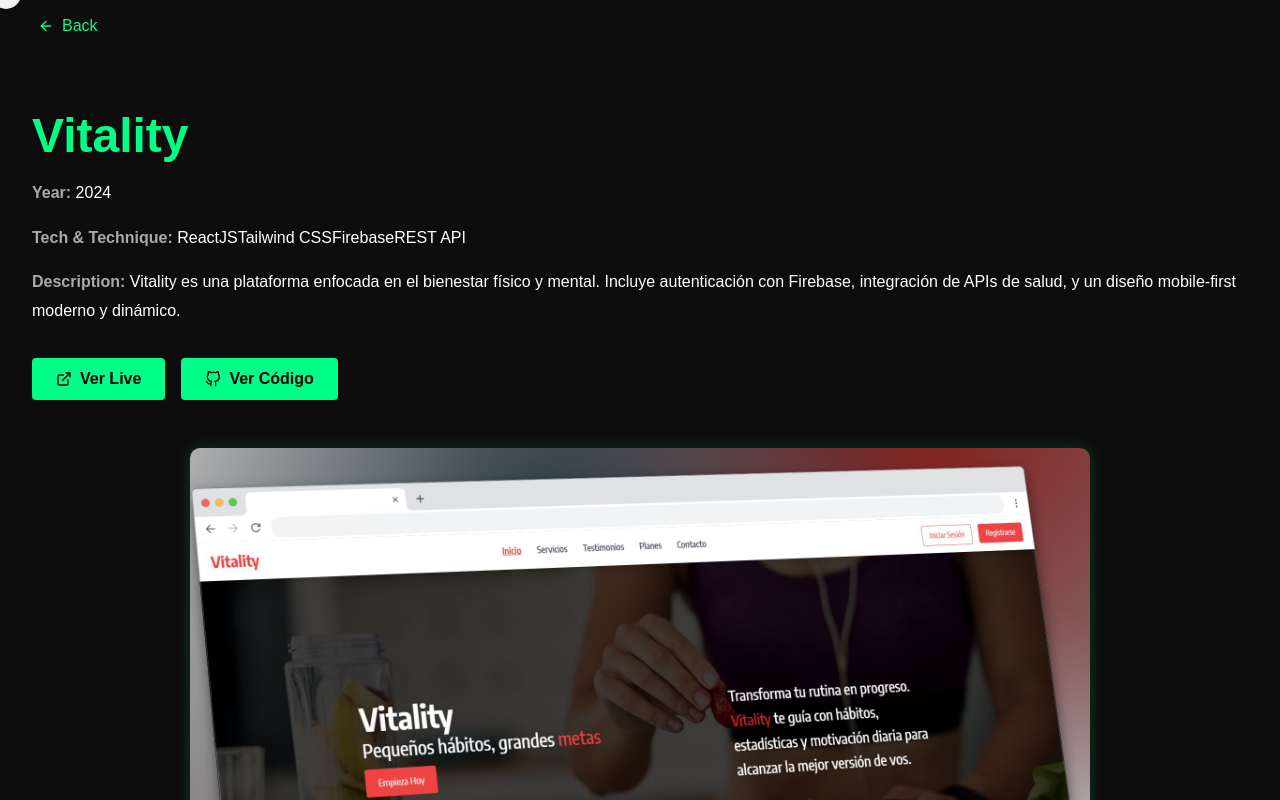
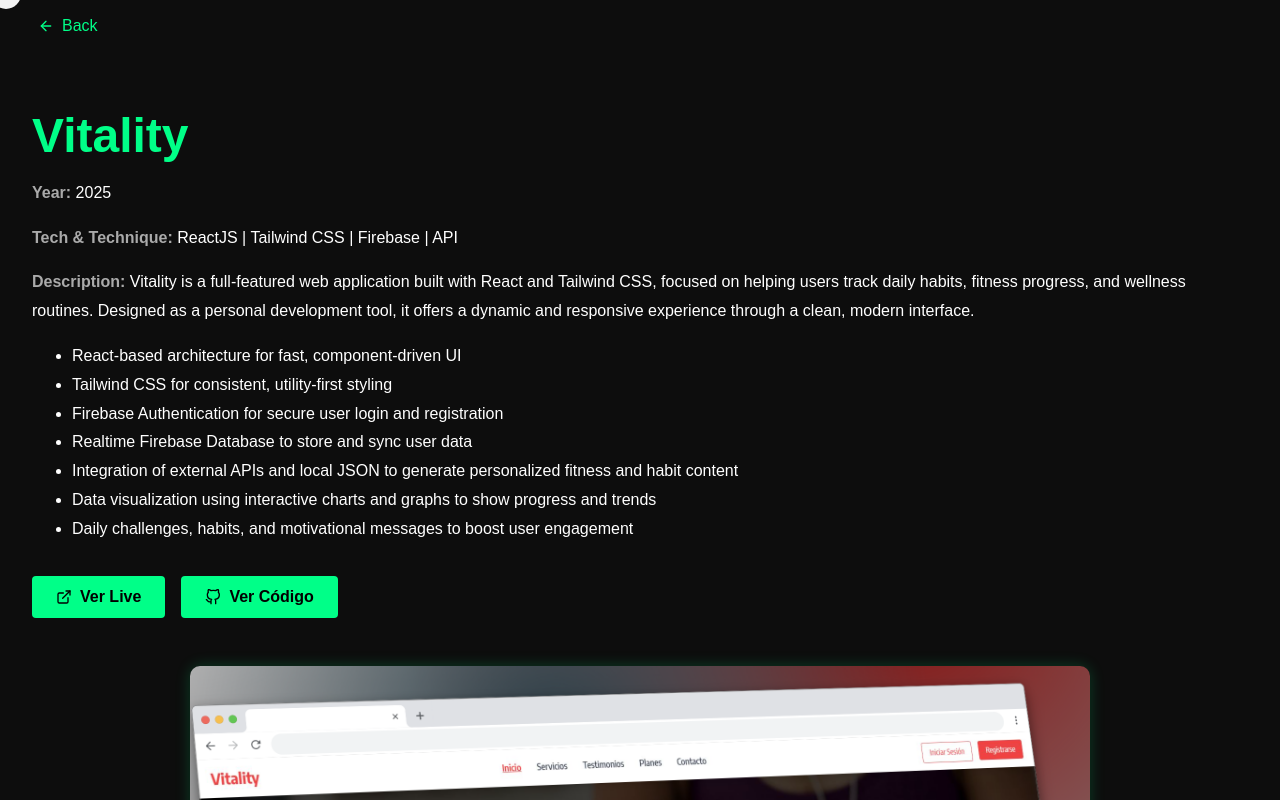
Before and after one commit to BrainnerBR/Portfolio, a React (Vite) app: page /proyecto/1 in a window 1280 px wide. Shown: the top 800 px of the page. Built offline with nearby package versions, Linux system fonts and the light colour scheme; a web font is replaced by a local one.

Commit message:
projects completed, emailJs function,

```diff
--- a/package.json
+++ b/package.json
@@ -9,6 +9,7 @@
     "preview": "vite preview"
   },
   "dependencies": {
+    "@emailjs/browser": "^4.4.1",
     "framer-motion": "^12.19.1",
     "gsap": "^3.13.0",
     "lenis": "^1.3.4",
@@ -17,7 +18,8 @@
     "react-icons": "^5.5.0",
     "react-intersection-observer": "^9.16.0",
     "react-router-dom": "^7.6.2",
-    "react-simple-typewriter": "^5.0.1"
+    "react-simple-typewriter": "^5.0.1",
+    "sonner": "^2.0.5"
   },
   "devDependencies": {
     "@eslint/js": "^9.25.0",
--- a/src/App.jsx
+++ b/src/App.jsx
@@ -7,12 +7,14 @@
 import ProjectDetail from './components/ProjectDetail';
 import { BrowserRouter as Router, Routes, Route } from 'react-router-dom';
 import AboutMe from './components/AboutMe';
+import { Toaster } from 'sonner';
 
 
 function App() {
 
   return (
     <Router>
+      <Toaster position="top-center" richColors />
       <ScrollBar />
       <CustomCursor />
 
--- a/src/components/Contact.jsx
+++ b/src/components/Contact.jsx
@@ -1,41 +1,55 @@
-// src/components/Contact.jsx
 import '../styles/Contact.scss';
 import { FaGithub, FaLinkedin, FaEnvelope, FaTwitter, FaInstagram } from 'react-icons/fa';
+import emailjs from '@emailjs/browser';
+import { useRef } from 'react';
+import { Toaster, toast } from 'sonner';
+
 
 const Contact = () => {
+  const form = useRef();
+
+  const sendEmail = (e) => {
+    e.preventDefault();
+
+    emailjs
+      .sendForm('service_rghxrjv', 'template_zg6vyxo', form.current, 'BKxQJ1pyOTxQcx3Um')
+      .then(
+        () => {
+          toast.success('Mensaje enviado con éxito 🚀');
+          form.current.reset();
+        },
+        (error) => {
+          toast.error('Error al enviar el mensaje ❌');
+          console.log(error.text);
+        }
+      );
+  };
+
   return (
     <section className="contact" id="contacto">
-      <h2 className="contact__title">Want to <span style={{color: '#00ff99'}}>Contact</span> me ?</h2>
+      <h2 className="contact__title">
+        Want to <span style={{ color: '#00ff99' }}>Contact</span> me ?
+      </h2>
 
       <div className="contact__content">
-        {/* Formulario */}
-        <form
-          className="contact__form"
-          onSubmit={(e) => {
-            e.preventDefault();
-            alert("Mensaje enviado 🚀 (esto es solo un demo)");
-          }}
-        >
-          <input type="text" placeholder="Tu nombre" required />
-          <input type="email" placeholder="Tu correo" required />
-          <textarea rows="5" placeholder="Tu mensaje..." required></textarea>
+        <form ref={form} className="contact__form" onSubmit={sendEmail}>
+          <input type="text" name="name" placeholder="Tu nombre" required />
+          <input type="email" name="reply_to" placeholder="Tu correo" required />
+          <textarea name="message" rows="5" placeholder="Tu mensaje..." required></textarea>
           <button type="submit">Enviar mensaje</button>
         </form>
 
-        {/* Redes sociales */}
         <div className="contact__socials">
-          <p>O encontrame en:</p>
+          <p>My social media:</p>
           <div className="social-icons">
-            <a href="https://github.com/" target="_blank" rel="noreferrer">
+            <a href="https://github.com/BrainnerBR" target="_blank" rel="noreferrer">
               <FaGithub />
             </a>
-            <a href="https://linkedin.com/" target="_blank" rel="noreferrer">
+            <a href="https://www.linkedin.com/in/brainer-blanco-rojas-82ba17230/" target="_blank" rel="noreferrer">
               <FaLinkedin />
             </a>
-            <a href="mailto:tuemail@correo.com">
-              <FaEnvelope />
-            </a>
-            <a href="https://twitter.com/" target="_blank" rel="noreferrer">
+
+            <a href="https://instagram.com/brainner_br" target="_blank" rel="noreferrer">
               <FaInstagram />
             </a>
           </div>
--- a/src/components/ProjectDetail.jsx
+++ b/src/components/ProjectDetail.jsx
@@ -49,6 +49,11 @@
             <p><strong>Year:</strong> {proyecto.year}</p>
             <p><strong>Tech & Technique:</strong> {proyecto.tech}</p>
             <p><strong>Description:</strong> {proyecto.description}</p>
+            <ul>
+              {proyecto.features.map((item, index) => (
+                <li key={index}>{item}</li>
+              ))}
+            </ul>
           </div>
 
           <div className="project-detail__buttons">
--- a/src/data/proyectos.js
+++ b/src/data/proyectos.js
@@ -24,67 +24,105 @@
   {
     id: 1,
     nombre: 'Vitality',
-    year: '2024',
-    tech: ['ReactJS', 'Tailwind CSS', 'Firebase', 'REST API'],
-    technique: 'Responsive Design & API Integration',
+    year: '2025',
+    tech: [' ReactJS |', ' Tailwind CSS |', ' Firebase |', ' API'],
     stack: 'ReactJS | Tailwind CSS | Firebase | API',
     description:
-      'Vitality es una plataforma enfocada en el bienestar físico y mental. Incluye autenticación con Firebase, integración de APIs de salud, y un diseño mobile-first moderno y dinámico.',
+      'Vitality is a full-featured web application built with React and Tailwind CSS, focused on helping users track daily habits, fitness progress, and wellness routines. Designed as a personal development tool, it offers a dynamic and responsive experience through a clean, modern interface.',
+          features:
+      [
+      'React-based architecture for fast, component-driven UI',
+      'Tailwind CSS for consistent, utility-first styling',
+      'Firebase Authentication for secure user login and registration',
+      'Realtime Firebase Database to store and sync user data',
+      'Integration of external APIs and local JSON to generate personalized fitness and habit content',
+      'Data visualization using interactive charts and graphs to show progress and trends',
+      'Daily challenges, habits, and motivational messages to boost user engagement',
+    ],
     imagenes: [vitality, vitality2, vitality3, vitality4 ],
-    live: 'https://vitality-app-demo.netlify.app',
-    code: 'https://github.com/tuusuario/vitality',
+    live: 'https://vitality-a8e78.web.app/',
+    code: 'https://github.com/BrainnerBR/vitality',
   },
   {
     id: 2,
     nombre: 'ConcretoCR',
-    year: '2024',
-    tech: ['HTML', 'CSS', 'JavaScript', 'Firebase'],
-    technique: 'Landing corporativa + formulario conectado a Firebase',
+    year: '2025',
+    tech: [' HTML |', ' CSS |', ' JavaScript |', ' Firebase'],
     stack: 'HTML | CSS | JavaScript | Firebase',
     description:
-      'Sitio web informativo para una empresa de concreto premezclado. Incluye cotizador, formulario de contacto funcional, y estructura optimizada para carga rápida.',
+      'This website was developed for a concrete and construction materials company, with a strong focus on enabling fast and direct communication between clients and sales representatives. Built with custom HTML, CSS, and JavaScript, the site delivers a responsive, modern layout tailored to the company’s needs.',
+          features:
+      [
+      'Custom CSS styling for a clean, business-oriented design',
+      'Direct WhatsApp integration for real-time client-vendor communication',
+      'Contact form with validation for quick inquiries',
+      'Clear presentation of services and product categories',
+      'Sticky navigation and smooth scrolling for easy access to key sections',
+    ],
     imagenes: [concretocr, concretocr2, concretocr3, concretocr4],
-    live: 'https://concretocr.netlify.app',
-    code: 'https://github.com/tuusuario/concretocr',
+    live: 'https://www.concretocr.com/',
+    code: 'https://github.com/BrainnerBR/MaterialesCR6',
   },
   {
     id: 3,
     nombre: 'Happy-Hour',
-    year: '2024',
-    tech: ['ReactJS', 'CSS', 'Firebase'],
-    technique: 'Component-driven UI + autenticación',
+    year: '2023',
+    tech: [' ReactJS |', ' CSS |', ' Firebase'],
     stack: 'ReactJS | CSS | Firebase',
     description:
-      'Happy-Hour es una app tipo dashboard para gestión de recetas de cocteles. Permite a los usuarios crear y guardar sus favoritos con login protegido por Firebase.',
+      'This is a personal project built with React, designed to enhance social gatherings through a fun and interactive drinking game experience. Created purely for entertainment, the app delivers randomized challenges and game prompts to keep the atmosphere lively and spontaneous.',
+          features:
+      [
+      'Developed entirely with React',
+      'Simple and intuitive UI styled with custom CSS',
+      'Game data managed through structured JSON integration',
+      'Randomized questions and tasks for replayable fun',
+      'Responsive design for desktop and mobile use',
+    ],
     imagenes: [happyHour],
-    live: 'https://happy-hour-bar.netlify.app',
-    code: 'https://github.com/tuusuario/happy-hour',
+    live: 'https://happy-hour-drinking-game.web.app/',
+    code: 'https://github.com/BrainnerBR/Happy-Hour',
   },
   {
     id: 4,
     nombre: 'Adobloq',
-    year: '2024',
-    tech: ['ReactJS', 'JavaScript', 'Tailwind CSS', 'Firebase'],
-    technique: 'SPA con filtros dinámicos y login',
+    year: '2025',
+    tech: [' ReactJS |' , ' JavaScript |', ' Tailwind CSS |', ' Firebase'],
     stack: 'ReactJS | Tailwind CSS | Firebase',
     description:
-      'Marketplace de productos sostenibles. Desarrollado como Single Page Application, incluye búsqueda dinámica, filtros por categoría y login de usuario con Firebase.',
+      'This is a custom-built web application designed for managing invoicing and inventory in a business that sells concrete blocks and paving stones. Developed with React and styled using Tailwind CSS, the app streamlines the billing process while offering powerful tools for data tracking and client management.',
+          features:
+      [
+      'Electronic invoicing system with printable receipts and guide generation',
+      'Firebase Authentication for secure login and user management',
+      'Real-time database with Firebase to store invoices, clients, and product data',
+      'Searchable tables for filtering invoices by date, client, or product',
+      'Inventory management module for tracking product stock across categories',
+    ],
     imagenes: [adobloq, adobloq2, adobloq3],
     live: 'https://adobloq-demo.netlify.app',
-    code: 'https://github.com/tuusuario/adobloq',
+    code: 'https://github.com/BrainnerBR/facturacion',
   },
   {
     id: 5,
     nombre: 'JBgraphics',
     year: '2024',
-    tech: ['ReactJS', 'JavaScript', 'Tailwind CSS', 'Firebase'],
-    technique: 'SPA con filtros dinámicos y login',
-    stack: 'ReactJS | Tailwind CSS | Firebase',
+    tech: [' Html |', ' Css |', ' Bootstrap',],
+    stack: 'html | css | Bootstrap',
     description:
-      'Marketplace de productos sostenibles. Desarrollado como Single Page Application, incluye búsqueda dinámica, filtros por categoría y login de usuario con Firebase.',
-    imagenes: [fotoEstudio, fotoEstudio2, fotoEstudio3, fotoEstudio4],
-    live: 'https://adobloq-demo.netlify.app',
-    code: 'https://github.com/tuusuario/adobloq',
+      'This project is a modern and visually appealing website for a photography studio, designed with a strong emphasis on aesthetics using Bootstrap. The layout highlights the studio’s portfolio with smooth transitions, image carousels, and responsive grids to ensure an optimal experience on all screen sizes. Key features include: Fully responsive design built with Bootstrap 5,Hero section with parallax and call-to-action,Image gallery using Bootstrap’s carousel and cards,Contact form integrated with email delivery,Smooth scrolling and section-based navigation. The goal was to combine clean visuals with functional design to represent the creativity and professionalism of the photography brand.',
+    features:
+      [
+      'Fully responsive design built with Bootstrap 5',
+      'Hero section with parallax and call-to-action',
+      'Image gallery using Bootstrap’s carousel and cards',
+      'Contact form integrated with email delivery',
+      'Smooth scrolling and section-based navigation',
+    ],
+
+      imagenes: [fotoEstudio, fotoEstudio2, fotoEstudio3, fotoEstudio4],
+    live: 'https://jbgraphics.netlify.app/',
+    code: 'https://github.com/BrainnerBR/estudioFotografico',
   },
 ];
 
```
Also changed, not shown: 1 other file (tests, documents, lock files or other folders).
